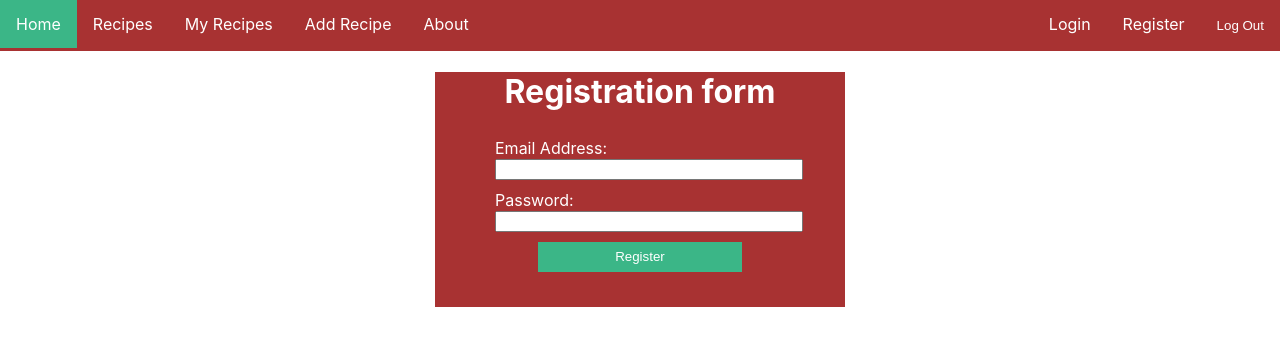
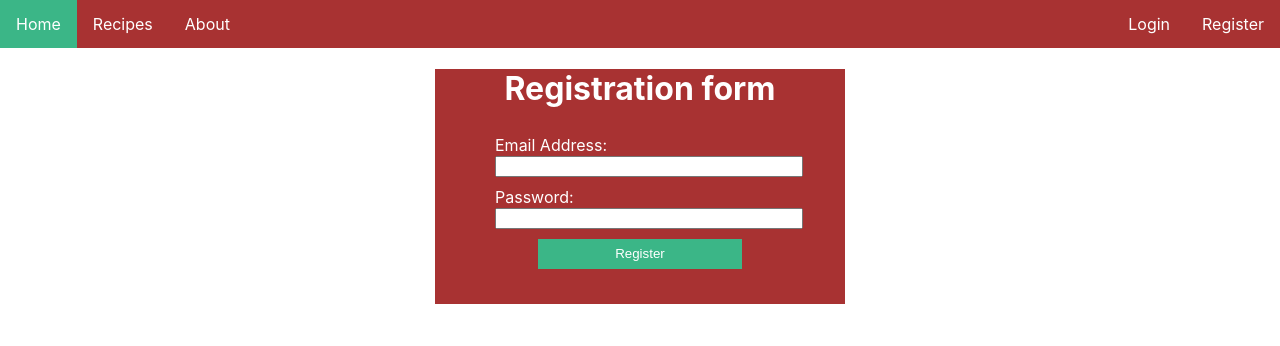
Before and after one commit to VangelIliev/SoftuniReactProject, a React (Create React App) app in the folder softuni-react/: page /Register in a window 1280 px wide. Shown: the top 346 px of the page. Built offline with nearby package versions, Linux system fonts and the light colour scheme; no server answers.

Commit message:
Implementing conditional rendering for navigation

```diff
--- a/softuni-react/src/App.js
+++ b/softuni-react/src/App.js
@@ -12,12 +12,12 @@ function App() {
   const [user, setUser] = useState({});
   onAuthStateChanged(auth, (currentUser) => {
     setUser(currentUser);
-    console.log(user);
+    console.log(user.email);
   })
 
   return (
     <div className="App">
-        <Header user={user != null}/>
+        <Header user={user?.email}/>
         <Routes>
           <Route path='Register' element={<Register />} />
           <Route path='Login' element={<LogIn />} />
--- a/softuni-react/src/components/header/header.js
+++ b/softuni-react/src/components/header/header.js
@@ -5,8 +5,9 @@ function Header(props) {
     const logout = async () => {
         await signOut(auth);
       }
-    return (
-        <nav className="bg-dark navbar-dark navbar">
+    if(props.user){
+        return (
+            <nav className="bg-dark navbar-dark navbar">
             <div className="row col-12 d-flex justify-content-center text-white">
                 <ul className={styles.navigation}>
                     <li className={styles.item}><a className={styles.link} href="Home">Home</a></li>
@@ -15,12 +16,26 @@ function Header(props) {
                     <li className={styles.item}><a className={styles.link} href="AddRecipe">Add Recipe</a></li>
                     <li className={styles.item}><a className={styles.link} href="About">About</a></li>
                     <button className={styles.userNavButton} onClick={logout}>Log Out</button>
-                    <li className={styles.userNav}><a className={styles.link} href="Register">Register</a></li>
-                    <li className={styles.userNav}><a className={styles.link} href="Login">Login</a></li>
-                    <li className={styles.userNav}><a className={styles.link} href="Login">{props.user.email}</a></li>
+                    <button className={styles.userNavButton}>{props.user}</button>
                 </ul>
             </div>
         </nav>
-    )
+        )
+    }
+    else{
+        return (
+            <nav className="bg-dark navbar-dark navbar">
+                <div className="row col-12 d-flex justify-content-center text-white">
+                    <ul className={styles.navigation}>
+                        <li className={styles.item}><a className={styles.link} href="Home">Home</a></li>
+                        <li className={styles.item}><a className={styles.link} href="Recipes">Recipes</a></li>
+                        <li className={styles.item}><a className={styles.link} href="About">About</a></li>
+                        <li className={styles.userNav}><a className={styles.link} href="Register">Register</a></li>
+                        <li className={styles.userNav}><a className={styles.link} href="Login">Login</a></li>
+                    </ul>
+                </div>
+            </nav>
+        )
+    }
 }
 export default Header;
--- a/softuni-react/src/components/register/register.js
+++ b/softuni-react/src/components/register/register.js
@@ -2,7 +2,7 @@ import {useState} from 'react';
 import styles from './register.module.css';
 import { createUserWithEmailAndPassword } from "firebase/auth";
 import { auth } from '../firebaseConfig.js';
-
+import { useNavigate } from "react-router-dom";
 function Register(){
     const [email, setEmail] = useState('');
     const [password, setPassword] = useState('');
@@ -14,11 +14,14 @@ function Register(){
         setPassword(e.target.value);
     }
 
+    let navigate = useNavigate();
+
     const register = async () => {
         try{
             await createUserWithEmailAndPassword(auth, email, password);
             setEmail('');
             setPassword('');
+            navigate("/home", { replace: true });
         }
         catch(error){
             alert(error.message);
```
